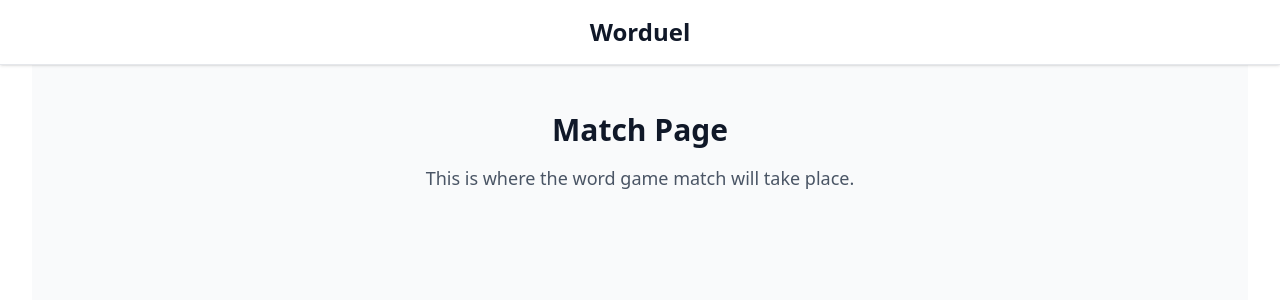
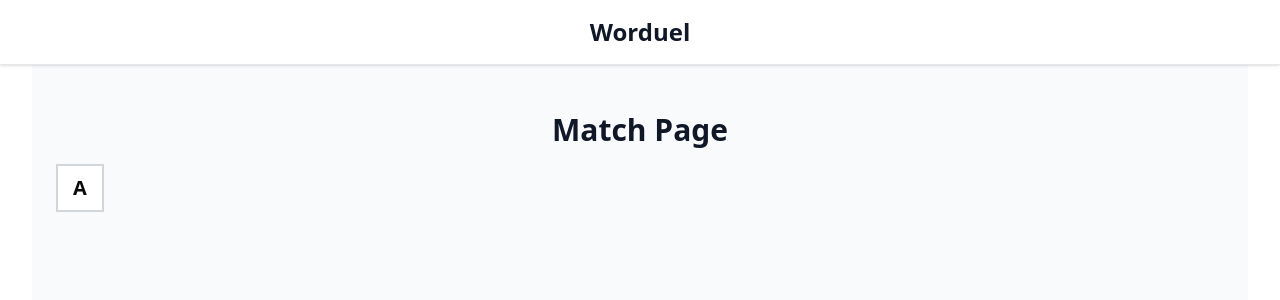
Before and after one commit to richardc412/wordgames, a React (Vite) app in the folder frontend/: page /match in a window 1280 px wide. Shown: the top 300 px of the page. Built offline with nearby package versions, Linux system fonts and the light colour scheme.

Commit message:
Added a wordle square

```diff
--- /dev/null
+++ b/frontend/src/components/WordleManager.tsx
@@ -0,0 +1,11 @@
+import WordleSquare from "./WordleSquare";
+
+const WordleManager = () => {
+  return (
+    <>
+      <WordleSquare character="A" state="white" />
+    </>
+  );
+};
+
+export default WordleManager;
--- /dev/null
+++ b/frontend/src/components/WordleSquare.tsx
@@ -0,0 +1,32 @@
+import type { SquareState } from "./constants";
+
+interface WordleSquareProps {
+  character: string;
+  state: SquareState;
+}
+
+const WordleSquare = ({ character, state }: WordleSquareProps) => {
+  const getSquareClasses = () => {
+    const baseClasses =
+      "w-12 h-12 border-2 flex items-center justify-center text-xl font-bold uppercase transition-all duration-200";
+
+    switch (state) {
+      case "white":
+        return `${baseClasses} border-gray-300 bg-white`;
+      case "disabled":
+        return `${baseClasses} border-gray-500 bg-gray-100`;
+      case "grey":
+        return `${baseClasses} border-gray-500 bg-gray-500 text-white`;
+      case "yellow":
+        return `${baseClasses} border-yellow-500 bg-yellow-500 text-white`;
+      case "green":
+        return `${baseClasses} border-green-500 bg-green-500 text-white`;
+      default:
+        return `${baseClasses} border-gray-300 bg-white`;
+    }
+  };
+
+  return <div className={getSquareClasses()}>{character}</div>;
+};
+
+export default WordleSquare;
--- /dev/null
+++ b/frontend/src/components/constants.ts
@@ -0,0 +1 @@
+export type SquareState = "white" | "disabled" | "green" | "yellow" | "grey";
--- a/frontend/src/pages/Match.tsx
+++ b/frontend/src/pages/Match.tsx
@@ -1,13 +1,12 @@
-import React from 'react';
+import React from "react";
+import WordleManager from "../components/WordleManager";
 
 const Match: React.FC = () => {
   return (
     <div className="max-w-7xl mx-auto px-6 py-8 pt-20">
       <div className="text-center">
         <h1 className="text-3xl font-bold text-gray-900 mb-4">Match Page</h1>
-        <p className="text-lg text-gray-600">
-          This is where the word game match will take place.
-        </p>
+        <WordleManager />
       </div>
     </div>
   );
```
